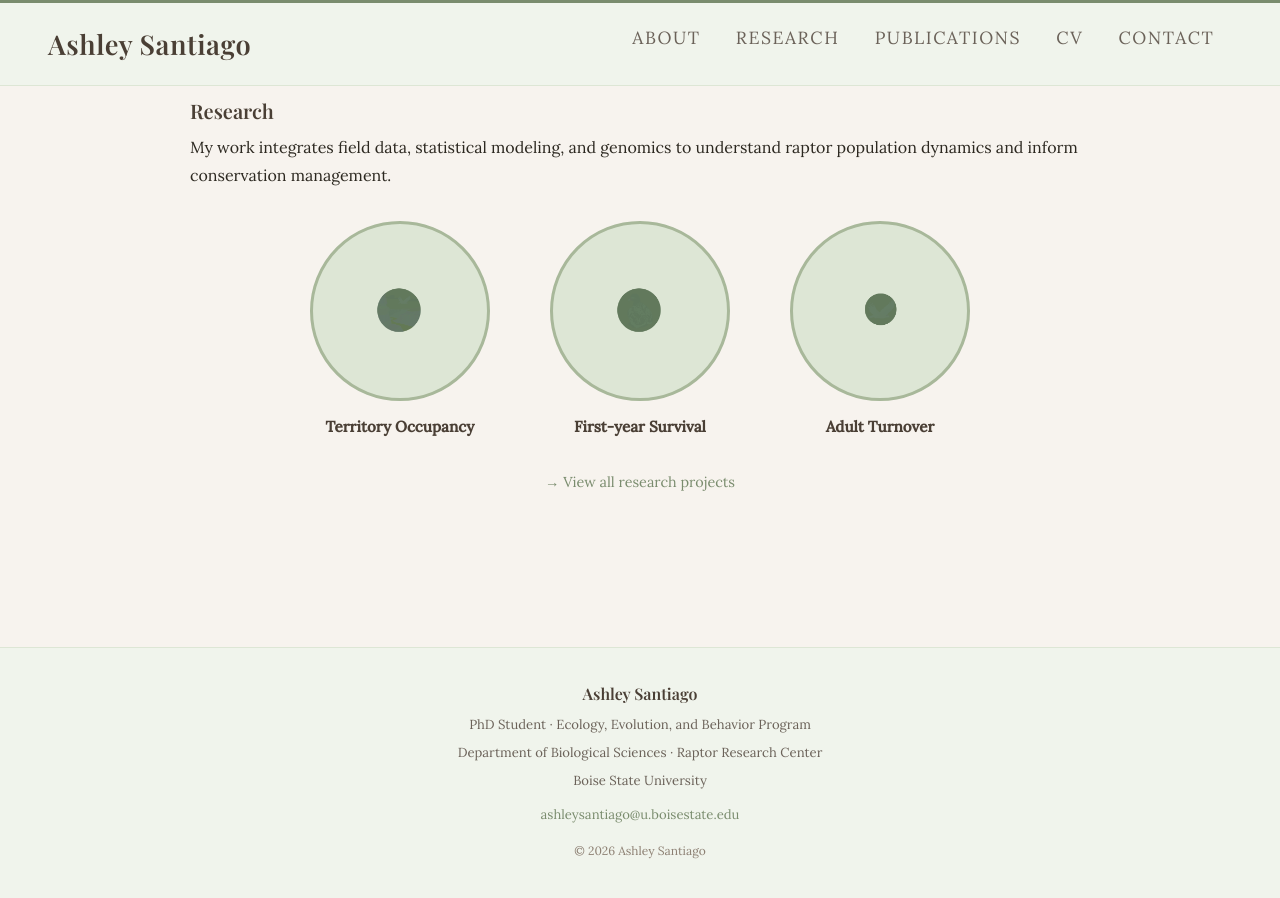
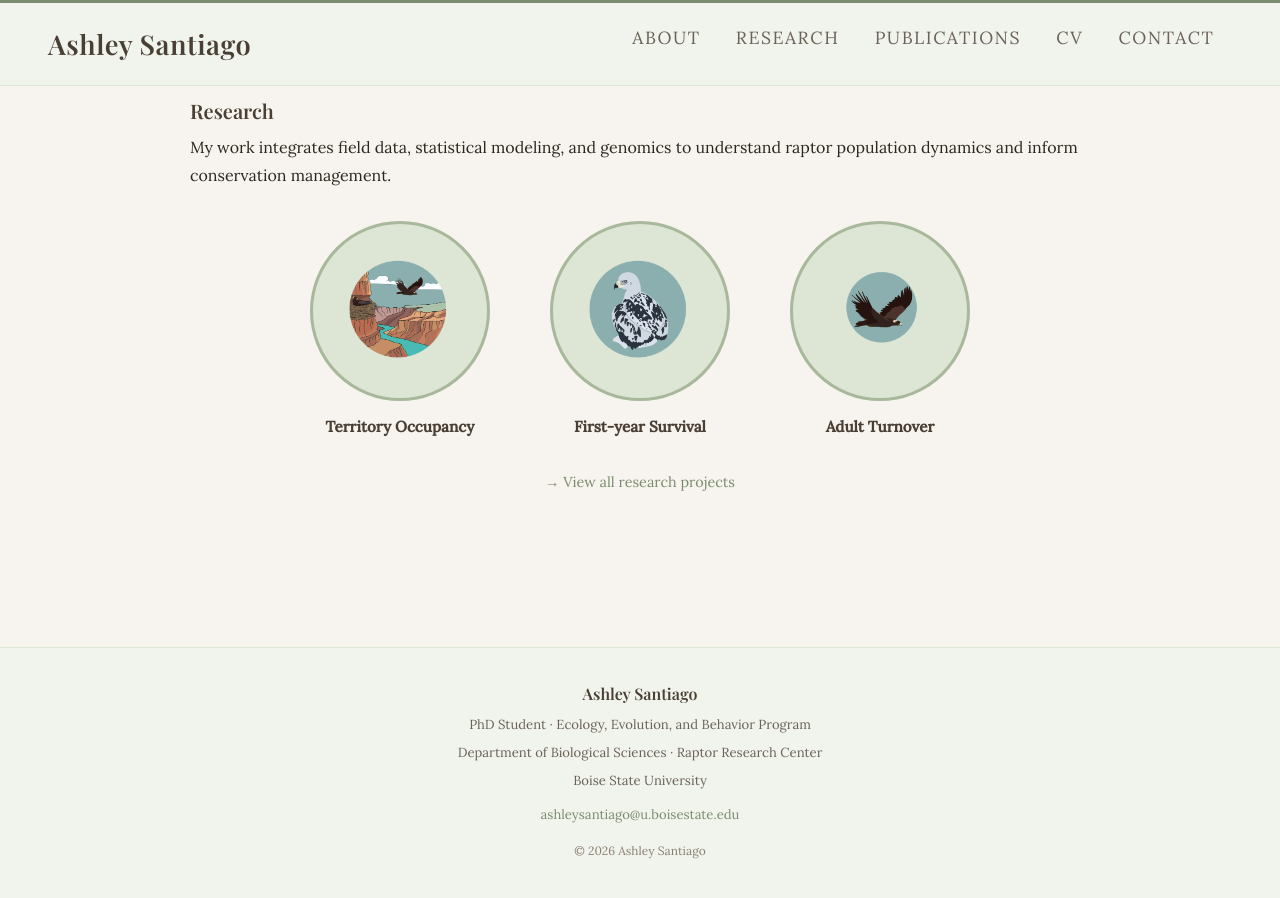
Before and after one commit to AshSantiago/AshSantiago.github.io, a Jekyll site: the page built from index.md, in a window 1280 px wide and 900 px high, scrolled down 866 px. Built offline with Jekyll 4.4.1, drawn with Linux system fonts in a browser that asks for light colours; some web fonts are replaced.

Commit message:
Update index.md

```diff
--- a/index.md
+++ b/index.md
@@ -40,7 +40,7 @@ title: Home
       <div style="width: 180px; height: 180px; border-radius: 50%; background: #dde6d5; border: 3px solid #a8b89a; display: flex; align-items: center; justify-content: center; transition: all 0.2s;"
            onmouseover="this.style.borderColor='#7a8c6e'; this.style.boxShadow='0 6px 20px rgba(122,140,110,0.25)'; this.style.transform='translateY(-4px)'"
            onmouseout="this.style.borderColor='#a8b89a'; this.style.boxShadow='none'; this.style.transform='translateY(0)'">
-        <img src="assets/occupancy.svg" alt="Territory Occupancy" style="width: 72px; height: 72px; filter: invert(52%) sepia(18%) saturate(485%) hue-rotate(68deg) brightness(85%) contrast(85%);">
+        <img src="assets/occupancy.svg" alt="Territory Occupancy" style="width: 160px; height: 160px; object-fit: contain;">
       </div>
       <p style="font-size: 0.95rem; color: #4a3f35; font-family: 'Lora', serif; margin: 0; font-weight: 600; text-align: center;">Territory Occupancy</p>
     </a>
@@ -50,7 +50,7 @@ title: Home
       <div style="width: 180px; height: 180px; border-radius: 50%; background: #dde6d5; border: 3px solid #a8b89a; display: flex; align-items: center; justify-content: center; transition: all 0.2s;"
            onmouseover="this.style.borderColor='#7a8c6e'; this.style.boxShadow='0 6px 20px rgba(122,140,110,0.25)'; this.style.transform='translateY(-4px)'"
            onmouseout="this.style.borderColor='#a8b89a'; this.style.boxShadow='none'; this.style.transform='translateY(0)'">
-        <img src="assets/nestling.svg" alt="First-year Survival" style="width: 72px; height: 72px; filter: invert(52%) sepia(18%) saturate(485%) hue-rotate(68deg) brightness(85%) contrast(85%);">
+        <img src="assets/nestling.svg" alt="First-year Survival" style="width: 160px; height: 160px; object-fit: contain;">
       </div>
       <p style="font-size: 0.95rem; color: #4a3f35; font-family: 'Lora', serif; margin: 0; font-weight: 600; text-align: center;">First-year Survival</p>
     </a>
@@ -60,7 +60,7 @@ title: Home
       <div style="width: 180px; height: 180px; border-radius: 50%; background: #dde6d5; border: 3px solid #a8b89a; display: flex; align-items: center; justify-content: center; transition: all 0.2s;"
            onmouseover="this.style.borderColor='#7a8c6e'; this.style.boxShadow='0 6px 20px rgba(122,140,110,0.25)'; this.style.transform='translateY(-4px)'"
            onmouseout="this.style.borderColor='#a8b89a'; this.style.boxShadow='none'; this.style.transform='translateY(0)'">
-        <img src="assets/adult.svg" alt="Adult Turnover" style="width: 72px; height: 72px; filter: invert(52%) sepia(18%) saturate(485%) hue-rotate(68deg) brightness(85%) contrast(85%);">
+        <img src="assets/adult.svg" alt="Adult Turnover" style="width: 160px; height: 160px; object-fit: contain;">
       </div>
       <p style="font-size: 0.95rem; color: #4a3f35; font-family: 'Lora', serif; margin: 0; font-weight: 600; text-align: center;">Adult Turnover</p>
     </a>
```
